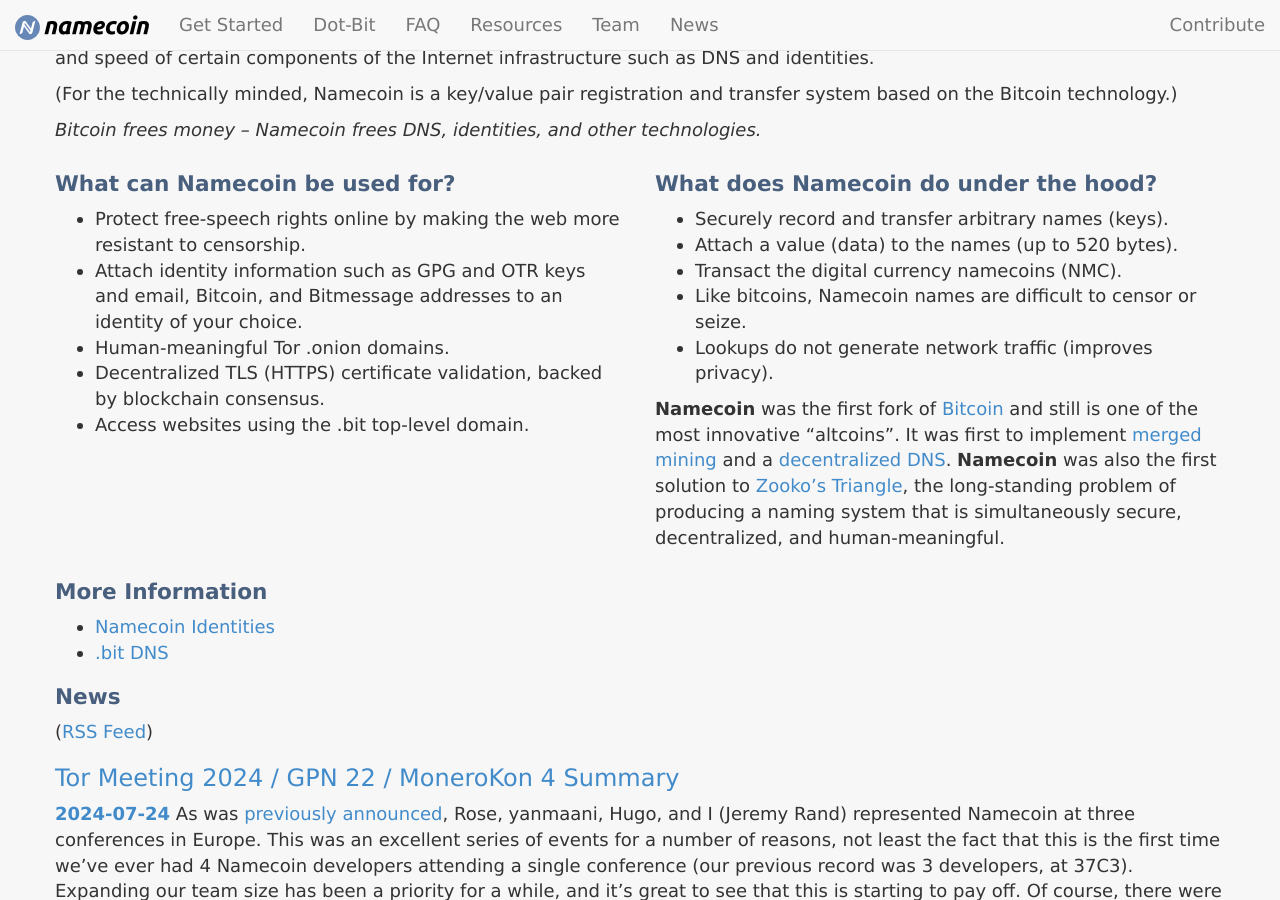
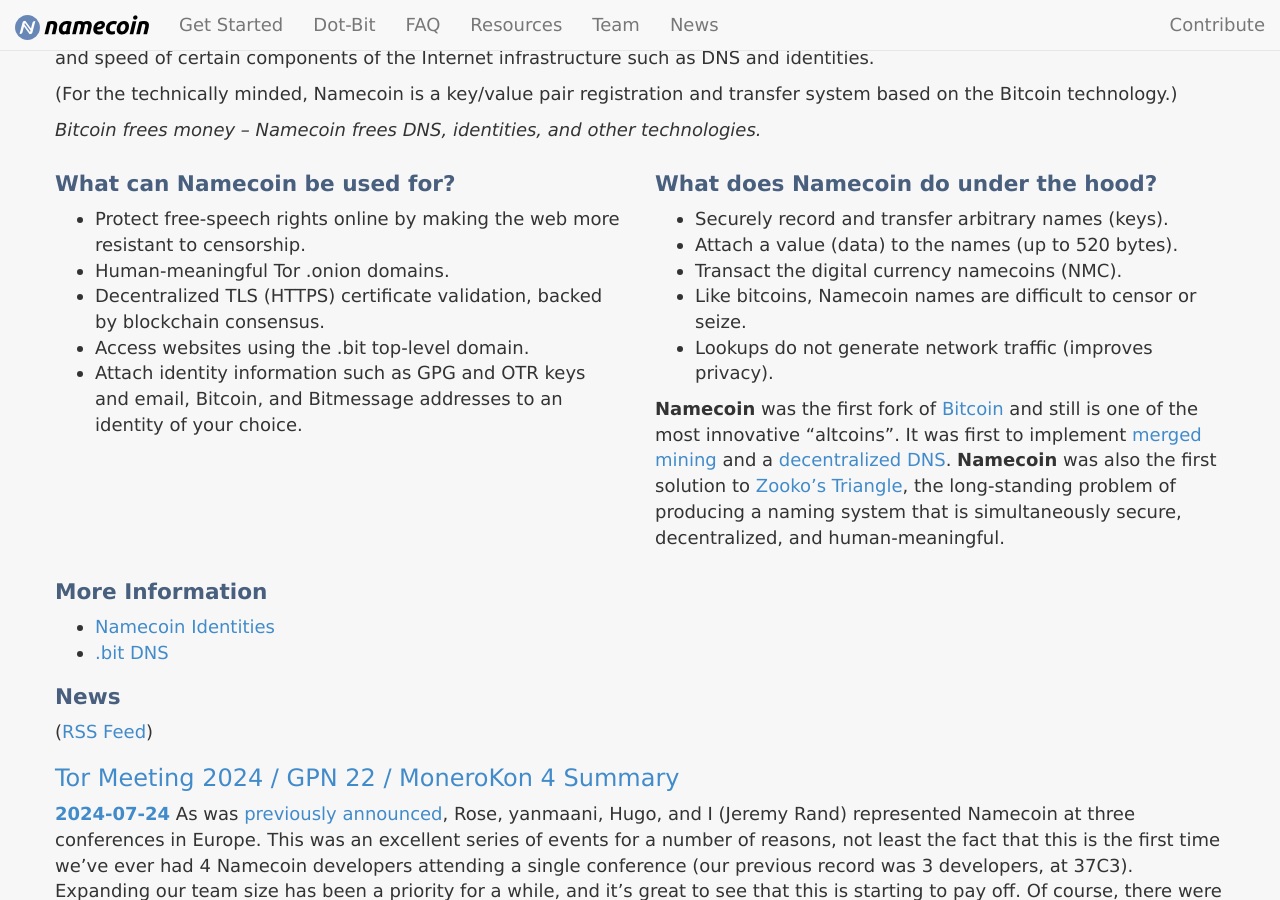
Before and after one commit to JeremyRand/namecoin.org, a Jekyll site: the page built from index.md, in a window 1280 px wide and 900 px high, scrolled down 440 px. Built offline with Jekyll 4.4.1, drawn with Linux system fonts in a browser that asks for light colours.

```diff
--- a/index.md
+++ b/index.md
@@ -18,10 +18,10 @@ title: Namecoin
 ## What can Namecoin be used for?
 
 * Protect free-speech rights online by making the web more resistant to censorship.
-* Attach identity information such as GPG and OTR keys and email, Bitcoin, and Bitmessage addresses to an identity of your choice.
 * Human-meaningful Tor .onion domains.
 * Decentralized TLS (HTTPS) certificate validation, backed by blockchain consensus.
 * Access websites using the .bit top-level domain.
+* Attach identity information such as GPG and OTR keys and email, Bitcoin, and Bitmessage addresses to an identity of your choice.
 
 </div>
 
```
